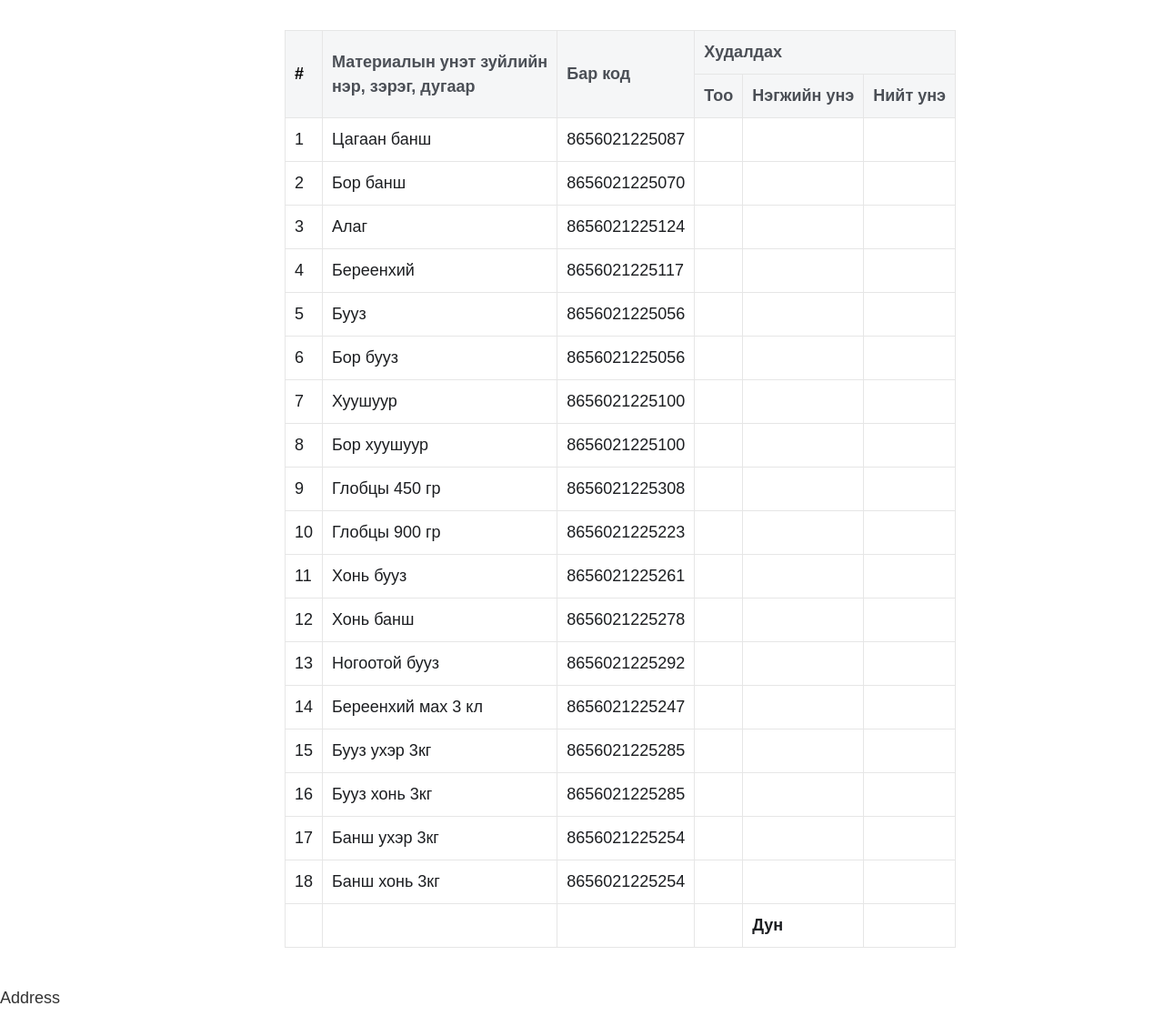
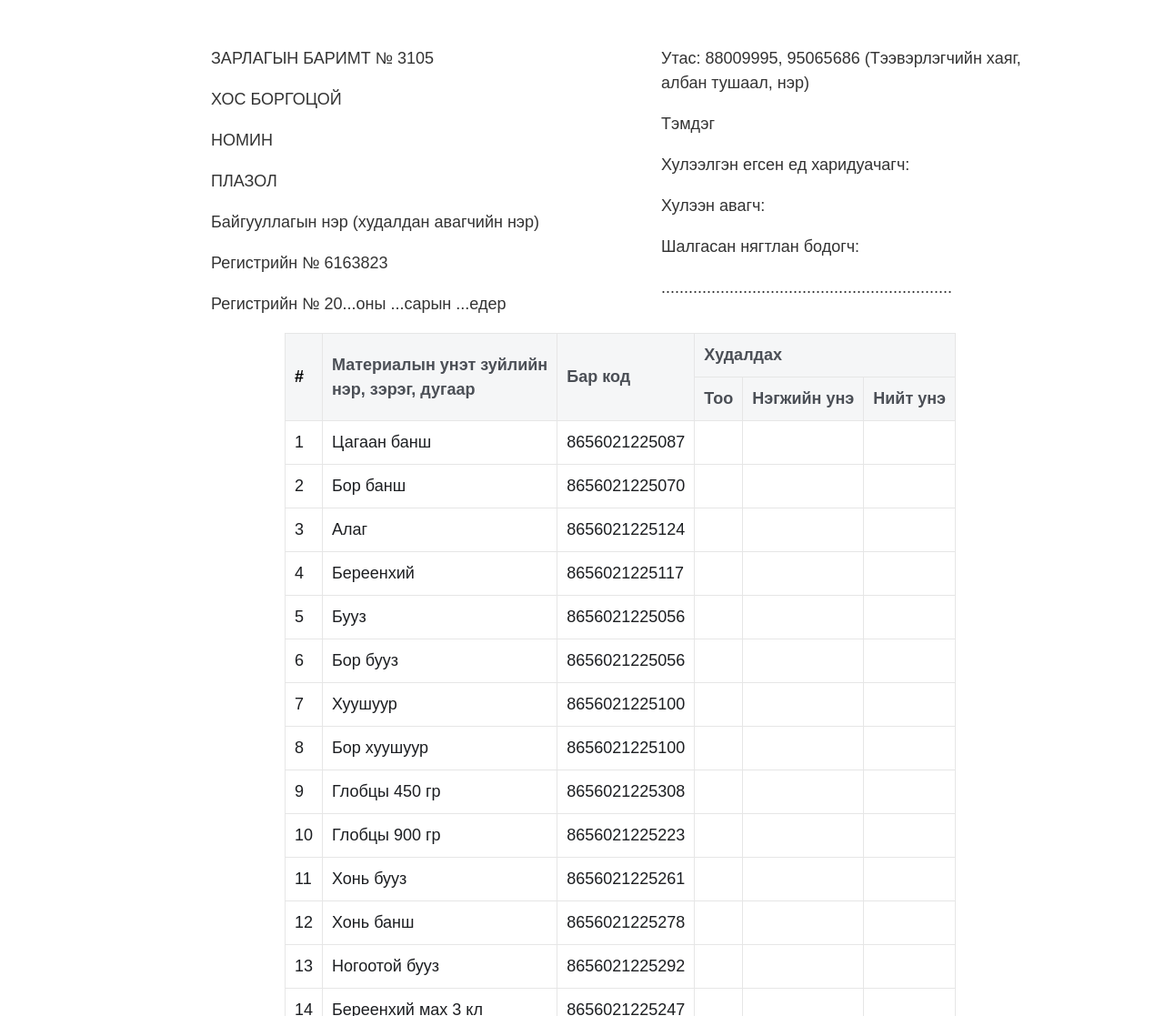
Before and after one commit to aliknds/remote-supply-chain-system, a plain HTML site: page index.html in a window 1280 px wide. Shown: the part 183-1300 px from the top of the page at 91% size. Drawn offline with Linux system fonts and the light colour scheme.

Commit message:
basic info, expanded table

```diff
--- a/index.html
+++ b/index.html
@@ -18,6 +18,27 @@
     <main>
         <div class="content">
             <h1 class="content-title">Borgotsoi - Supply Chain Management</h1>
+
+            <div class="info">
+                <div class="left">
+                    <p>ЗАРЛАГЫН БАРИМТ № 3105</p>
+                    <p>ХОС БОРГОЦОЙ</p>
+                    <p>НОМИН</p>
+                    <p>ПЛАЗОЛ</p>
+                    <p>Байгууллагын нэр (худалдан авагчийн нэр)</p>
+                    <p>Регистрийн № 6163823</p>
+                    <p>Регистрийн № 20...оны ...сарын ...едер</p>
+                </div>
+                <div class="right">
+                    <p>Утас: 88009995, 95065686 (Тээвэрлэгчийн хаяг, албан тушаал, нэр)</p>
+                    <p>Тэмдэг</p>
+                    <p>Хулээлгэн егсен ед харидуачагч:</p>
+                    <p>Хулээн авагч:</p>
+                    <p>Шалгасан нягтлан бодогч:</p>
+                    <p>................................................................</p>
+                </div>
+            </div>
+
             <table id="data-table">
                 <thead>
                     <tr>
@@ -190,7 +211,7 @@
             </table>
         </div>
     </main>
-    <footer>Address</footer>
+    <footer>Customer Support: +976 8683 1990</footer>
     <script src="javascript.js"></script>
 </body>
 </html>
--- a/style.css
+++ b/style.css
@@ -114,6 +114,30 @@ tfoot {
     margin-bottom: 1em;
 }
 
+.info, table {
+    max-width: 900px;
+    margin: 0 auto;
+}
+
+.info {
+    display: flex;
+    justify-content: space-between;
+}
+
+.left, .right {
+    width: 45%; /* Adjust as needed */
+}
+
+footer {
+    display: flex;
+    flex-direction: column;
+    align-items: center;
+    justify-content: center;
+    padding: 2.25rem; /* 20px */
+    margin: 0 auto;
+    width: 100%;
+    max-width: var(--max-width);
+}
 
 @media screen and (min-width: 37.5rem) { /* 600px */
     body {
```
